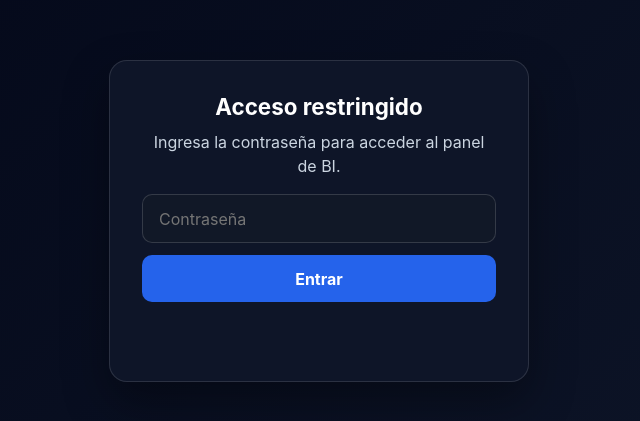
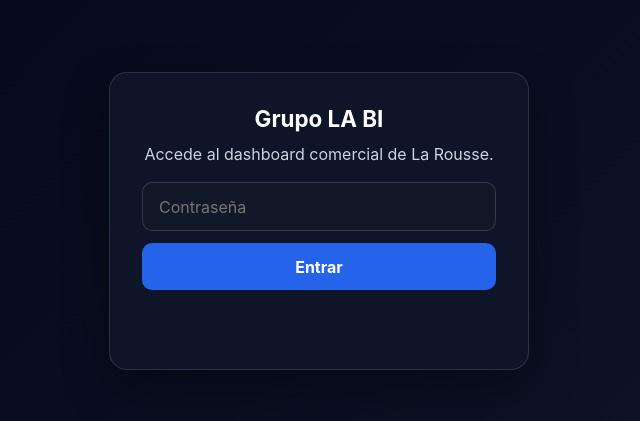
Before and after one commit to datagrupola/GrupoLA_BI, a Next.js app: page /login in a window 1280 px wide. Shown: the part 179-600 px from the top of the page, without its empty margins (321-961 px from the left). Built offline with nearby package versions, Linux system fonts and the light colour scheme.

Commit message:
ui(auth): align login copy with single dashboard

```diff
--- a/app/login/page.js
+++ b/app/login/page.js
@@ -5,8 +5,8 @@ export default async function LoginPage({ searchParams }) {
   return (
     <main className="password-gate">
       <section className="password-card">
-        <h1>Acceso restringido</h1>
-        <p>Ingresa la contraseña para acceder al panel de BI.</p>
+        <h1>Grupo LA BI</h1>
+        <p>Accede al dashboard comercial de La Rousse.</p>
 
         <form id="password-form" action="/api/login" method="POST">
           <input
```
